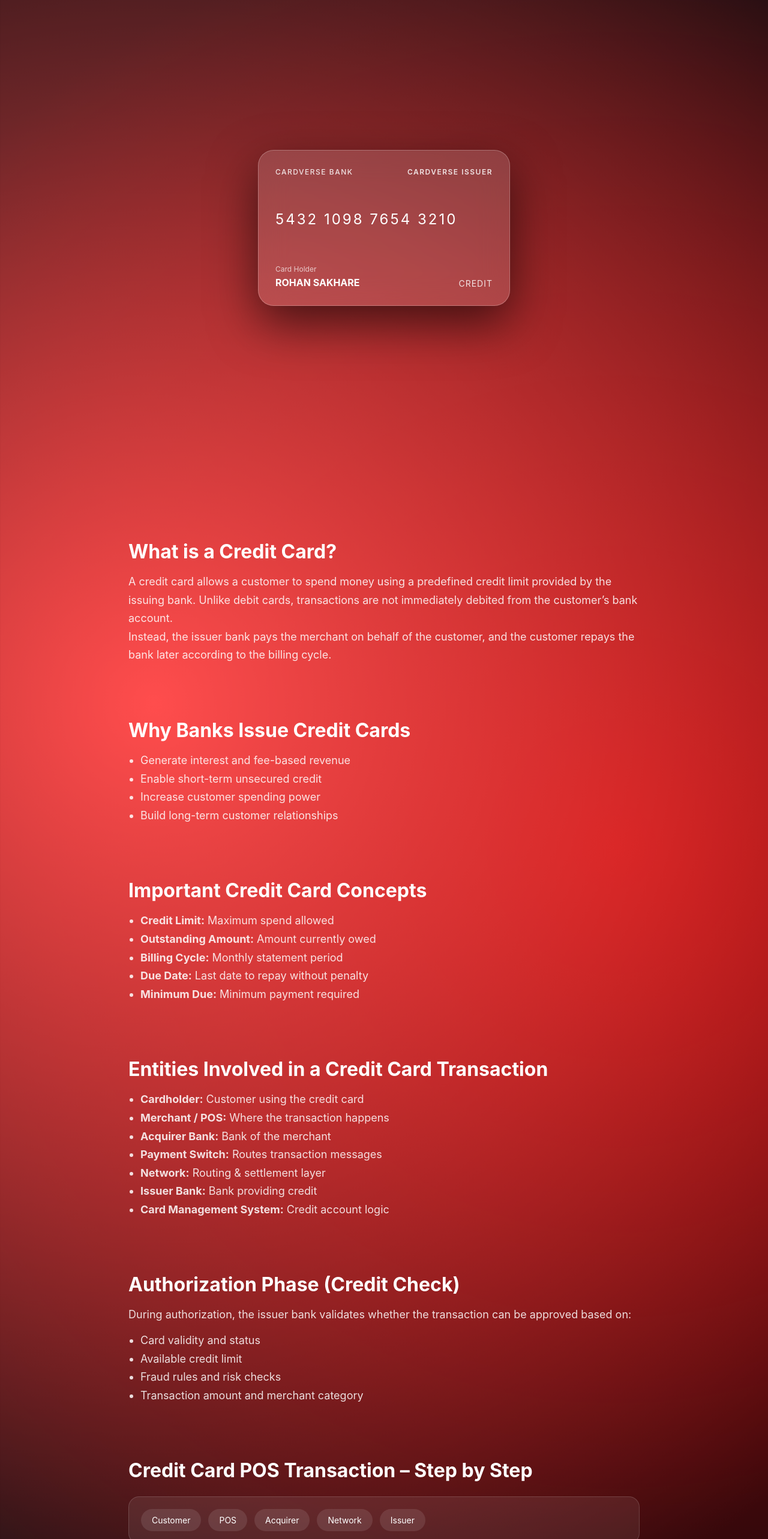
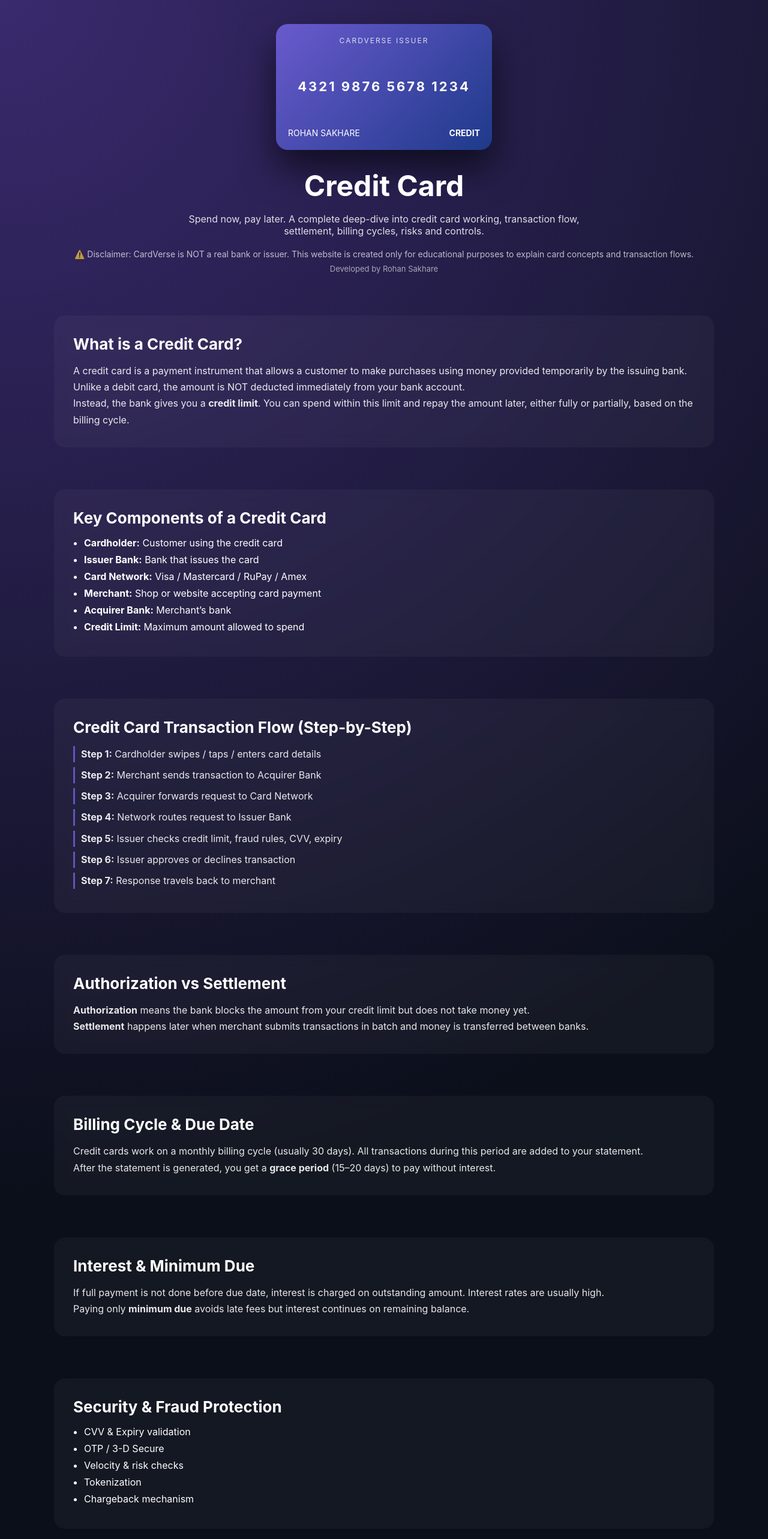
Before and after one commit to rohsak5649/cardverse, a Next.js app: page /cards/credit in a window 1280 px wide. Shown: the part 20-2586 px from the top of the page at 60% size. Built offline with nearby package versions, Linux system fonts and the light colour scheme.

Commit message:
credit Update

```diff
--- a/app/cards/credit/credit.module.css
+++ b/app/cards/credit/credit.module.css
@@ -1,126 +1,107 @@
-/* PAGE WRAPPER */
 .wrapper {
   min-height: 100vh;
-  color: white;
-  background:
-    radial-gradient(circle at 20% 25%, #ff4d4d, transparent 45%),
-    radial-gradient(circle at 80% 30%, #b30000, transparent 45%),
-    #0b0b0f;
+  padding: 60px 24px;
+  background: radial-gradient(
+    circle at top left,
+    #3a2a6f,
+    #0b0f1a 55%
+  );
+  color: #ffffff;
 }
 
-/* HERO */
 .hero {
-  min-height: 100vh;
-  display: flex;
-  justify-content: center;
-  align-items: center;
+  max-width: 1100px;
+  margin: auto;
+  text-align: center;
 }
 
-/* CARD */
-.card {
-  width: 420px;
-  height: 260px;
-  padding: 28px;
-  border-radius: 26px;
-  background: rgba(255, 255, 255, 0.14);
-  backdrop-filter: blur(24px);
-  border: 1px solid rgba(255, 255, 255, 0.25);
-  box-shadow: 0 30px 80px rgba(0, 0, 0, 0.6);
+.heroCard {
+  width: 360px;
+  height: 210px;
+  margin: 0 auto 30px;
+  padding: 20px;
+  border-radius: 20px;
+  background: linear-gradient(135deg, #6a5acd, #1e3a8a);
+  box-shadow: 0 30px 60px rgba(0, 0, 0, 0.6);
   display: flex;
   flex-direction: column;
   justify-content: space-between;
 }
 
-.topRow {
+.issuer {
+  font-size: 12px;
+  letter-spacing: 2px;
+  opacity: 0.8;
+}
+
+.cardNumber {
+  font-size: 22px;
+  letter-spacing: 3px;
+}
+
+.cardFooter {
   display: flex;
   justify-content: space-between;
-  font-size: 12px;
-  letter-spacing: 1.5px;
+  font-size: 14px;
+}
+
+.type {
+  font-weight: bold;
+}
+
+.title {
+  font-size: 48px;
+  margin-top: 20px;
+}
+
+.subtitle {
+  max-width: 720px;
+  margin: 16px auto;
   opacity: 0.85;
 }
 
-.bank {
-  font-weight: 500;
-}
-
-.issuerTop {
-  font-weight: 600;
-}
-
-/* NUMBER */
-.number {
-  font-size: 24px;
-  letter-spacing: 3px;
-}
-
-/* FOOTER */
-.footer {
-  display: flex;
-  justify-content: space-between;
-  align-items: flex-end;
-}
-
-.footer span {
-  font-size: 12px;
+.disclaimer {
+  margin-top: 20px;
+  font-size: 14px;
   opacity: 0.7;
 }
 
-.footer strong {
-  display: block;
-  margin-top: 4px;
-  font-size: 16px;
+.author {
+  margin-top: 8px;
+  font-size: 13px;
+  opacity: 0.6;
 }
 
-.type {
-  font-size: 14px;
-  letter-spacing: 1px;
-  opacity: 0.85;
+.section {
+  max-width: 1100px;
+  margin: 70px auto 0;
+  background: rgba(255, 255, 255, 0.04);
+  padding: 32px;
+  border-radius: 18px;
+  backdrop-filter: blur(10px);
 }
 
-/* CONTENT */
-.content {
-  max-width: 900px;
-  margin: 0 auto;
-  padding: 120px 24px 160px;
+.section h2 {
+  margin-bottom: 16px;
+  font-size: 26px;
 }
 
-/* BLOCK */
-.block {
-  margin-bottom: 90px;
+.section p {
+  line-height: 1.7;
+  opacity: 0.9;
 }
 
-.block h2 {
-  font-size: 32px;
-  margin-bottom: 16px;
+.section ul {
+  margin-top: 12px;
+  padding-left: 18px;
 }
 
-.block p,
-.block li {
-  font-size: 18px;
-  line-height: 1.7;
-  opacity: 0.85;
+.section li {
+  margin-bottom: 8px;
 }
 
-.block ul {
-  margin-left: 20px;
-  margin-top: 12px;
+.flow p {
+  margin-bottom: 8px;
+  padding-left: 10px;
+  border-left: 3px solid #6a5acd;
 }
-
-/* FLOW */
-.flow {
-  margin: 24px 0;
-  padding: 20px;
-  border-radius: 18px;
-  background: rgba(255, 255, 255, 0.08);
-  border: 1px solid rgba(255, 255, 255, 0.15);
-  display: flex;
-  flex-wrap: wrap;
-  gap: 12px;
-}
-
-.flow span {
-  padding: 10px 18px;
-  border-radius: 22px;
-  background: rgba(255, 255, 255, 0.1);
-  font-size: 14px;
-}
--- a/app/cards/credit/page.tsx
+++ b/app/cards/credit/page.tsx
@@ -1,195 +1,159 @@
 import styles from "./credit.module.css";
 
-export default function CreditPage() {
+export default function CreditCardPage() {
   return (
     <main className={styles.wrapper}>
       {/* HERO */}
       <section className={styles.hero}>
-        <div className={styles.card}>
-          <div className={styles.topRow}>
-            <span className={styles.bank}>CARDVERSE BANK</span>
-            <span className={styles.issuerTop}>CARDVERSE ISSUER</span>
+        <div className={styles.heroCard}>
+          <p className={styles.issuer}>CARDVERSE ISSUER</p>
+          <h1 className={styles.cardNumber}>4321 9876 5678 1234</h1>
+          <div className={styles.cardFooter}>
+            <span>ROHAN SAKHARE</span>
+            <span className={styles.type}>CREDIT</span>
+          </div>
         </div>
 
-          <div className={styles.number}>
-            5432&nbsp;1098&nbsp;7654&nbsp;3210
-          </div>
+        <h1 className={styles.title}>Credit Card</h1>
+        <p className={styles.subtitle}>
+          Spend now, pay later. A complete deep-dive into credit card working,
+          transaction flow, settlement, billing cycles, risks and controls.
+        </p>
 
-          <div className={styles.footer}>
-            <div>
-              <span>Card Holder</span>
-              <strong>ROHAN SAKHARE</strong>
-            </div>
-            <div className={styles.type}>CREDIT</div>
-          </div>
+        <p className={styles.disclaimer}>
+          ⚠️ Disclaimer: CardVerse is NOT a real bank or issuer. This website is
+          created only for educational purposes to explain card concepts and
+          transaction flows.
+        </p>
+
+        <p className={styles.author}>Developed by Rohan Sakhare</p>
+      </section>
+
+      {/* WHAT IS CREDIT CARD */}
+      <section className={styles.section}>
+        <h2>What is a Credit Card?</h2>
+        <p>
+          A credit card is a payment instrument that allows a customer to make
+          purchases using money provided temporarily by the issuing bank.
+          Unlike a debit card, the amount is NOT deducted immediately from your
+          bank account.
+        </p>
+
+        <p>
+          Instead, the bank gives you a <b>credit limit</b>. You can spend within
+          this limit and repay the amount later, either fully or partially,
+          based on the billing cycle.
+        </p>
+      </section>
+
+      {/* KEY COMPONENTS */}
+      <section className={styles.section}>
+        <h2>Key Components of a Credit Card</h2>
+        <ul>
+          <li><b>Cardholder:</b> Customer using the credit card</li>
+          <li><b>Issuer Bank:</b> Bank that issues the card</li>
+          <li><b>Card Network:</b> Visa / Mastercard / RuPay / Amex</li>
+          <li><b>Merchant:</b> Shop or website accepting card payment</li>
+          <li><b>Acquirer Bank:</b> Merchant’s bank</li>
+          <li><b>Credit Limit:</b> Maximum amount allowed to spend</li>
+        </ul>
+      </section>
+
+      {/* TRANSACTION FLOW */}
+      <section className={styles.section}>
+        <h2>Credit Card Transaction Flow (Step-by-Step)</h2>
+
+        <div className={styles.flow}>
+          <p><b>Step 1:</b> Cardholder swipes / taps / enters card details</p>
+          <p><b>Step 2:</b> Merchant sends transaction to Acquirer Bank</p>
+          <p><b>Step 3:</b> Acquirer forwards request to Card Network</p>
+          <p><b>Step 4:</b> Network routes request to Issuer Bank</p>
+          <p><b>Step 5:</b> Issuer checks credit limit, fraud rules, CVV, expiry</p>
+          <p><b>Step 6:</b> Issuer approves or declines transaction</p>
+          <p><b>Step 7:</b> Response travels back to merchant</p>
         </div>
       </section>
 
-      {/* CONTENT */}
-      <section className={styles.content}>
-        {/* INTRO */}
-        <div className={styles.block}>
-          <h2>What is a Credit Card?</h2>
+      {/* AUTHORIZATION VS SETTLEMENT */}
+      <section className={styles.section}>
+        <h2>Authorization vs Settlement</h2>
         <p>
-            A credit card allows a customer to spend money using a predefined
-            credit limit provided by the issuing bank. Unlike debit cards,
-            transactions are not immediately debited from the customer’s bank
-            account.
+          <b>Authorization</b> means the bank blocks the amount from your credit
+          limit but does not take money yet.
         </p>
         <p>
-            Instead, the issuer bank pays the merchant on behalf of the customer,
-            and the customer repays the bank later according to the billing
-            cycle.
+          <b>Settlement</b> happens later when merchant submits transactions in
+          batch and money is transferred between banks.
         </p>
-        </div>
+      </section>
 
-        {/* WHY CREDIT */}
-        <div className={styles.block}>
-          <h2>Why Banks Issue Credit Cards</h2>
+      {/* BILLING CYCLE */}
+      <section className={styles.section}>
+        <h2>Billing Cycle & Due Date</h2>
+        <p>
+          Credit cards work on a monthly billing cycle (usually 30 days). All
+          transactions during this period are added to your statement.
+        </p>
+        <p>
+          After the statement is generated, you get a <b>grace period</b> (15–20
+          days) to pay without interest.
+        </p>
+      </section>
+
+      {/* INTEREST */}
+      <section className={styles.section}>
+        <h2>Interest & Minimum Due</h2>
+        <p>
+          If full payment is not done before due date, interest is charged on
+          outstanding amount. Interest rates are usually high.
+        </p>
+        <p>
+          Paying only <b>minimum due</b> avoids late fees but interest continues
+          on remaining balance.
+        </p>
+      </section>
+
+      {/* SECURITY */}
+      <section className={styles.section}>
+        <h2>Security & Fraud Protection</h2>
         <ul>
-            <li>Generate interest and fee-based revenue</li>
-            <li>Enable short-term unsecured credit</li>
-            <li>Increase customer spending power</li>
-            <li>Build long-term customer relationships</li>
+          <li>CVV & Expiry validation</li>
+          <li>OTP / 3-D Secure</li>
+          <li>Velocity & risk checks</li>
+          <li>Tokenization</li>
+          <li>Chargeback mechanism</li>
         </ul>
-        </div>
+      </section>
 
-        {/* KEY CONCEPTS */}
-        <div className={styles.block}>
-          <h2>Important Credit Card Concepts</h2>
+      {/* ADVANTAGES */}
+      <section className={styles.section}>
+        <h2>Advantages of Credit Cards</h2>
         <ul>
-            <li><strong>Credit Limit:</strong> Maximum spend allowed</li>
-            <li><strong>Outstanding Amount:</strong> Amount currently owed</li>
-            <li><strong>Billing Cycle:</strong> Monthly statement period</li>
-            <li><strong>Due Date:</strong> Last date to repay without penalty</li>
-            <li><strong>Minimum Due:</strong> Minimum payment required</li>
+          <li>Buy now, pay later convenience</li>
+          <li>Build credit score</li>
+          <li>Rewards & cashback</li>
+          <li>Purchase protection</li>
         </ul>
-        </div>
+      </section>
 
-        {/* PARTICIPANTS */}
-        <div className={styles.block}>
-          <h2>Entities Involved in a Credit Card Transaction</h2>
+      {/* RISKS */}
+      <section className={styles.section}>
+        <h2>Risks & Responsible Usage</h2>
         <ul>
-            <li><strong>Cardholder:</strong> Customer using the credit card</li>
-            <li><strong>Merchant / POS:</strong> Where the transaction happens</li>
-            <li><strong>Acquirer Bank:</strong> Bank of the merchant</li>
-            <li><strong>Payment Switch:</strong> Routes transaction messages</li>
-            <li><strong>Network:</strong> Routing & settlement layer</li>
-            <li><strong>Issuer Bank:</strong> Bank providing credit</li>
-            <li><strong>Card Management System:</strong> Credit account logic</li>
+          <li>Overspending</li>
+          <li>High interest debt</li>
+          <li>Late payment penalties</li>
         </ul>
-        </div>
-
-        {/* AUTHORIZATION */}
-        <div className={styles.block}>
-          <h2>Authorization Phase (Credit Check)</h2>
-          <p>
-            During authorization, the issuer bank validates whether the
-            transaction can be approved based on:
-          </p>
-          <ul>
-            <li>Card validity and status</li>
-            <li>Available credit limit</li>
-            <li>Fraud rules and risk checks</li>
-            <li>Transaction amount and merchant category</li>
-          </ul>
-        </div>
-
-        {/* POS FLOW */}
-        <div className={styles.block}>
-          <h2>Credit Card POS Transaction – Step by Step</h2>
-
-          <div className={styles.flow}>
-            <span>Customer</span>
-            <span>POS</span>
-            <span>Acquirer</span>
-            <span>Network</span>
-            <span>Issuer</span>
-          </div>
-
-          <ol>
-            <li>Customer taps or inserts credit card</li>
-            <li>POS sends transaction to Acquirer Bank</li>
-            <li>Acquirer routes transaction via Network</li>
-            <li>Issuer checks credit limit and fraud rules</li>
-            <li>Issuer sends approval or decline</li>
-            <li>Merchant receives confirmation</li>
-            <li>Transaction is recorded as outstanding</li>
-          </ol>
-        </div>
-
-        {/* ONLINE FLOW */}
-        <div className={styles.block}>
-          <h2>Credit Card Online (E-Commerce) Transaction</h2>
-          <ol>
-            <li>Customer enters card details</li>
-            <li>Merchant sends request to Payment Gateway</li>
-            <li>Gateway forwards to Acquirer</li>
-            <li>Network routes to Issuer</li>
-            <li>Issuer triggers OTP / risk checks</li>
-            <li>Issuer approves based on credit limit</li>
-          </ol>
-        </div>
-
-        {/* BILLING */}
-        <div className={styles.block}>
-          <h2>Billing Cycle & Statement Generation</h2>
-          <p>
-            All approved credit card transactions are accumulated during the
-            billing cycle. At the end of the cycle:
-          </p>
-          <ul>
-            <li>Statement is generated</li>
-            <li>Total outstanding is calculated</li>
-            <li>Minimum due amount is defined</li>
-            <li>Payment due date is communicated</li>
-          </ul>
-        </div>
-
-        {/* PAYMENT */}
-        <div className={styles.block}>
-          <h2>Customer Repayment Flow</h2>
-          <ul>
-            <li>Customer pays full amount → No interest</li>
-            <li>Customer pays minimum due → Interest applied</li>
-            <li>Late payment → Penalty + interest</li>
-          </ul>
-        </div>
-
-        {/* FAILURE CASES */}
-        <div className={styles.block}>
-          <h2>Common Credit Card Decline Reasons</h2>
-          <ul>
-            <li>Credit limit exceeded</li>
-            <li>High fraud risk</li>
-            <li>Card blocked or expired</li>
-            <li>Incorrect authentication</li>
-          </ul>
-        </div>
-
-        {/* SETTLEMENT */}
-        <div className={styles.block}>
-          <h2>Clearing and Settlement</h2>
-          <p>
-            After authorization, settlement happens between issuer and acquirer
-            through the network. The issuer pays the acquirer, not the customer.
-          </p>
-          <ul>
-            <li>Issuer settles with acquirer</li>
-            <li>Customer repays issuer later</li>
-            <li>Interchange and fees are applied</li>
-          </ul>
-        </div>
+      </section>
 
       {/* SUMMARY */}
-        <div className={styles.block}>
+      <section className={styles.section}>
         <h2>Summary</h2>
         <p>
-            Credit cards introduce delayed payment, risk management, billing,
-            and interest calculations, making them more complex than debit
-            cards at both system and business levels.
+          Credit cards are powerful financial tools when used responsibly. They
+          involve complex backend systems but provide simple and fast user
+          experience at the front.
         </p>
-        </div>
       </section>
     </main>
   );
```
Lines whose indentation alone changed are shown as unchanged.
